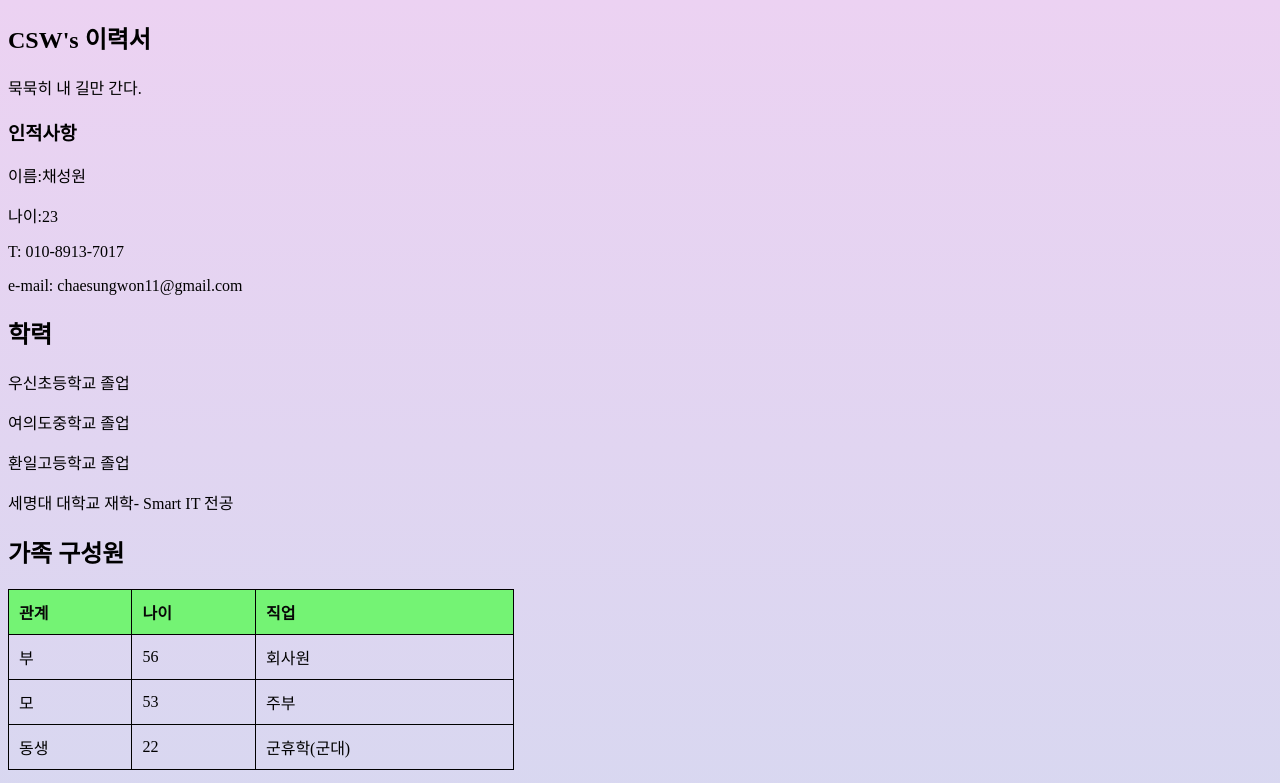
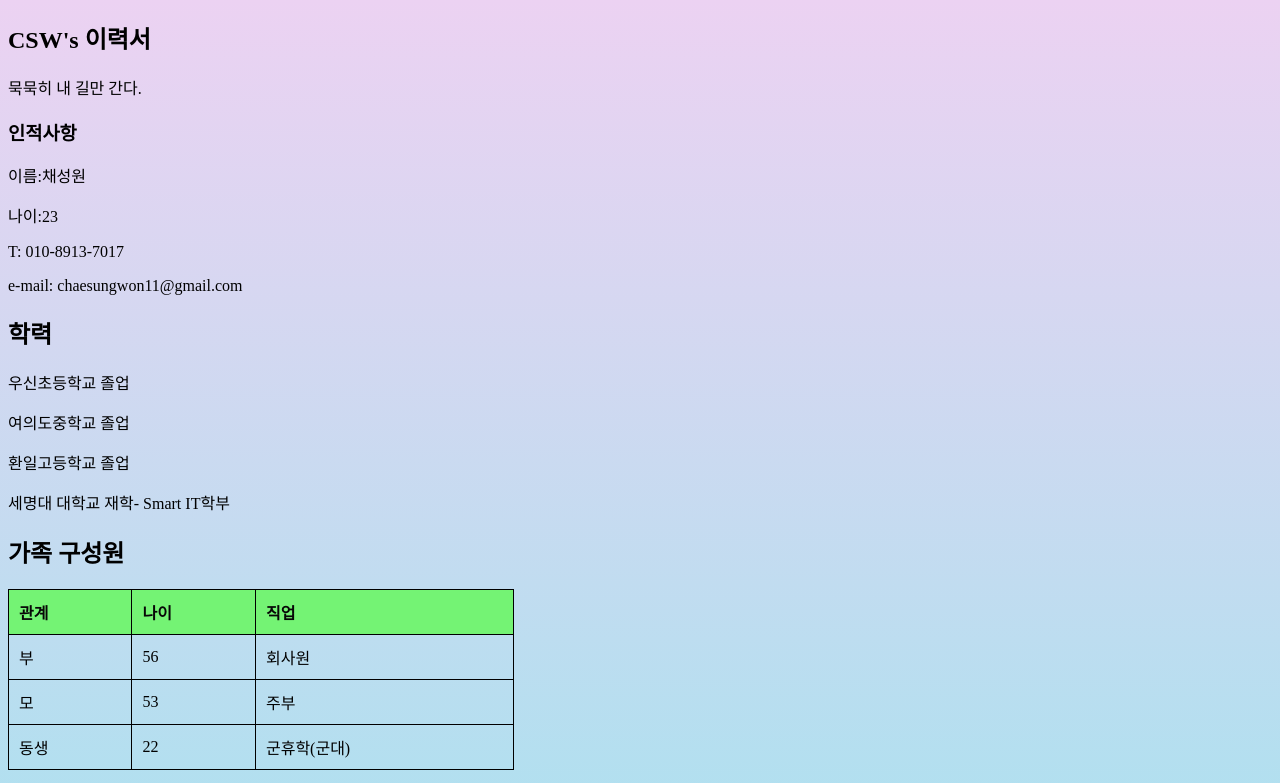
Before and after one commit to chaesungwon11/chaesungwon11, a plain HTML site: page index.html in a window 1280 px wide. Shown: the top 783 px of the page. Drawn offline with Linux system fonts and the light colour scheme.

Commit message:
index.html

```diff
--- a/index.html
+++ b/index.html
@@ -17,7 +17,6 @@
       }
     </style>
 
-
    <h2>CSW's 이력서</h2>
 
    <h>묵묵히 내 길만 간다.</h>
@@ -36,7 +35,7 @@
         <p>우신초등학교 졸업</p>
         <p>여의도중학교 졸업</p>
         <p>환일고등학교 졸업</p>
-        <p>세명대 대학교 재학- Smart IT 전공 </p>
+        <p>세명대 대학교 재학- Smart IT학부 </p>
 
         <style>
           table {
@@ -85,6 +84,7 @@
 
 
       </section>
+
 
 
       <section>
@@ -244,7 +244,7 @@
 
 <style>
   body {
-      background: linear-gradient(to bottom, #ecd2f2, #bfdeee);
+      background: linear-gradient(to bottom, #ecd2f2, #67f1ec);
       }
 </style>
 
```
